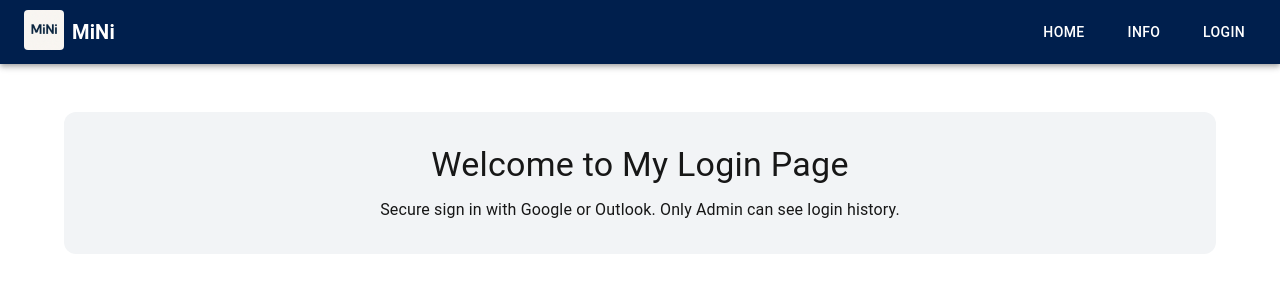
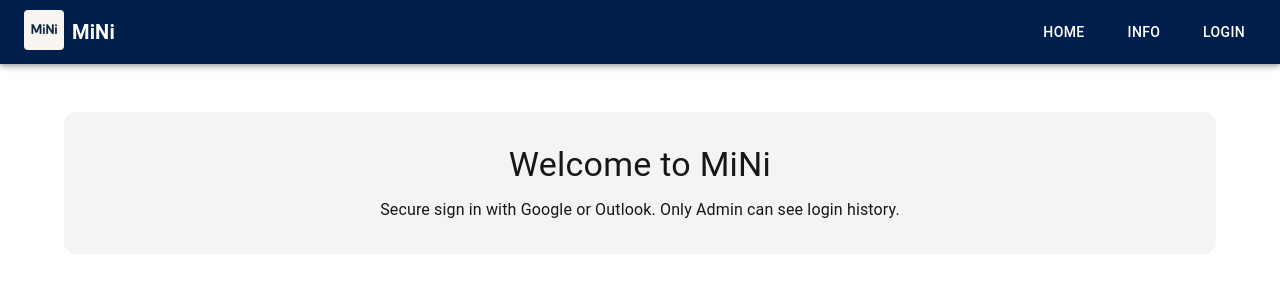
Before and after one commit to Akankshak1904/my-auth-login-app, a Next.js app: page / in a window 1280 px wide. Shown: the top 300 px of the page. Built offline with nearby package versions, Linux system fonts and the light colour scheme; no server answers.

Commit message:
added MiNi

```diff
--- a/src/pages/index.js
+++ b/src/pages/index.js
@@ -11,7 +11,7 @@ export default function Home() {
       >
         <Box sx={{ textAlign: 'center', p: 4, background: '#f2f4f6', borderRadius: 3 }}>
           <Typography variant="h4" gutterBottom>
-            Welcome to My Login Page
+            Welcome to MiNi
           </Typography>
           <Typography variant="body1">
             Secure sign in with Google or Outlook. Only Admin can see login history.
```
